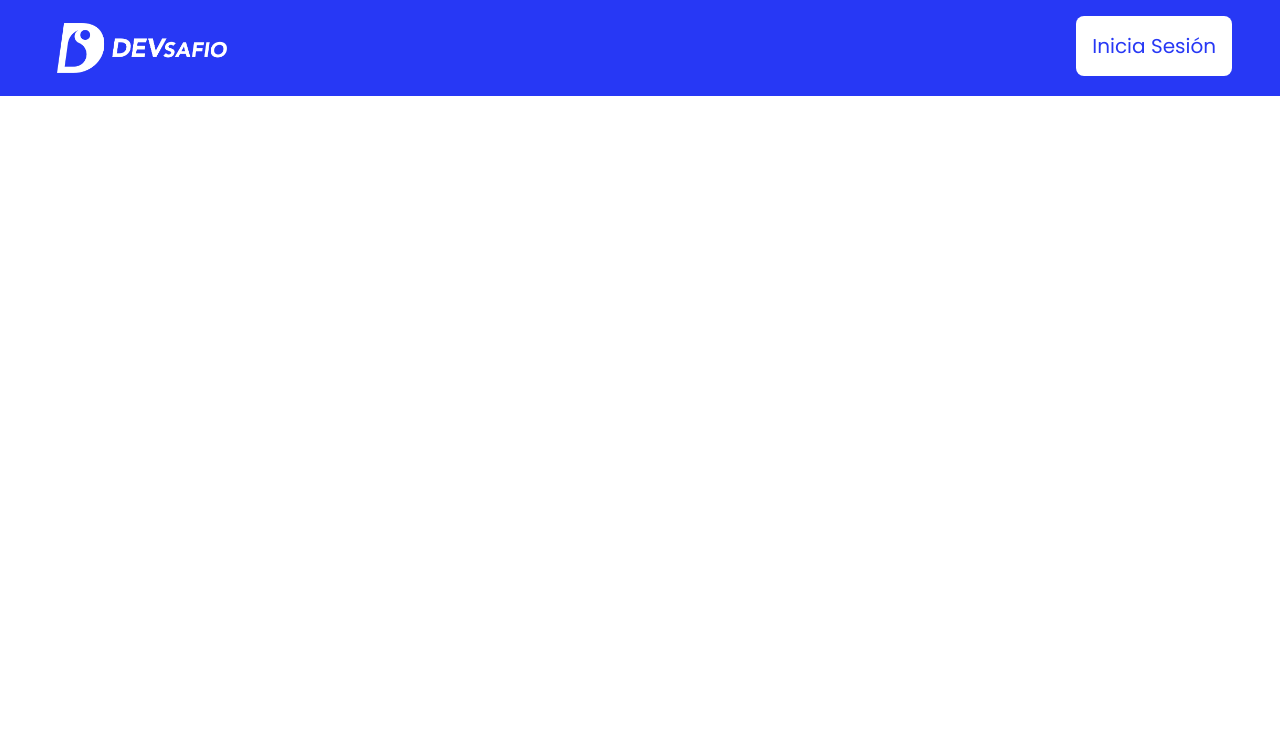
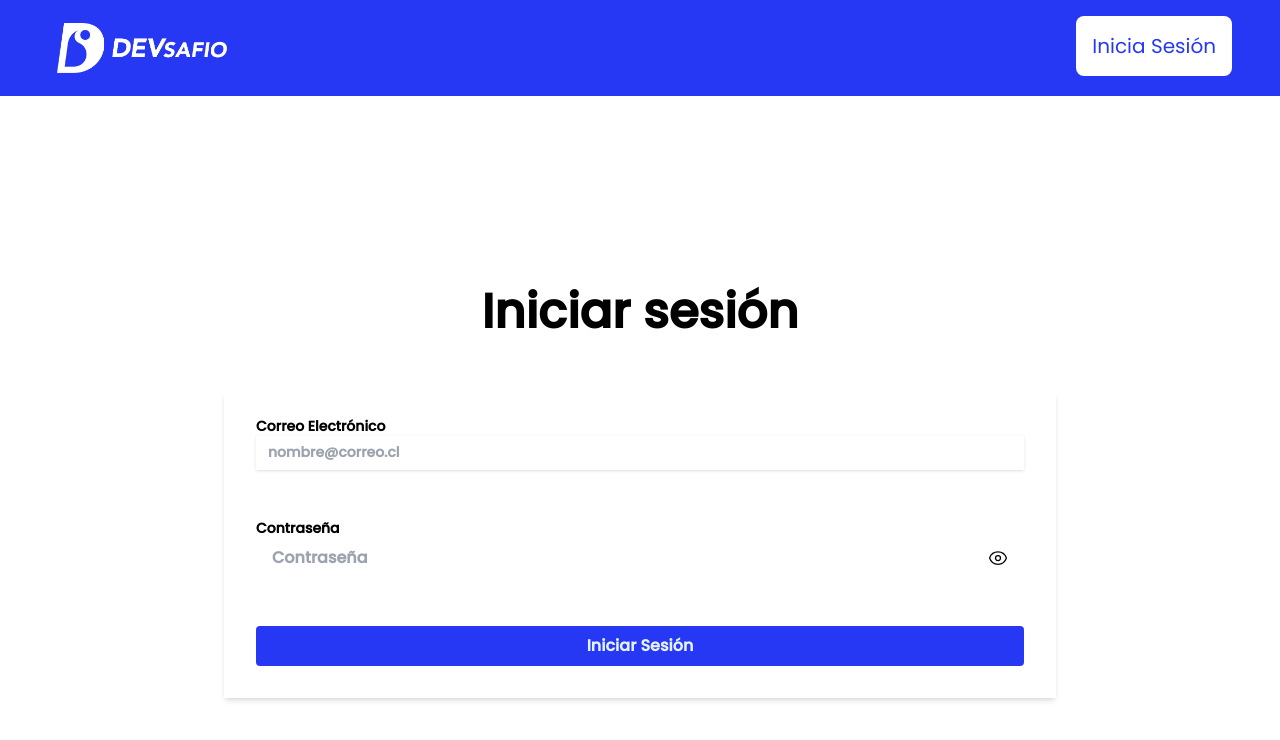
Before and after one commit to dlab-team/C11-Frontend, a React (Vite) app: page /login in a window 1280 px wide. Before the commit this address had no page. Shown: the top 740 px of the page. Built offline with nearby package versions, Linux system fonts and the light colour scheme.

Commit message:
se desarrolla primera parte de login modo celular y escritorio

```diff
--- a/src/App.jsx
+++ b/src/App.jsx
@@ -2,6 +2,7 @@
 import { BrowserRouter as Router, Routes, Route } from "react-router-dom"
 import "./App.css"
 import Nav from "./components/Nav"
+import Login from "./pages/Login"
 import Home from "./pages/landing/Home"
 
 function App() {
@@ -11,6 +12,7 @@ function App() {
         <Nav />
         <Routes>
           <Route exact path="/" element={<Home />} />
+          <Route exact path='/login' element={ <Login /> } />
         </Routes>
       </Router>
     </main>
--- a/src/components/LoginForm.jsx
+++ b/src/components/LoginForm.jsx
@@ -1,7 +1,102 @@
+import { useState } from "react"
+const LoginForm = () => {
+  const [isPasswordVisible, setIsPasswordVisible] = useState(false)
 
-const LoginForm = () => {
+  function togglePasswordVisibility() {
+    setIsPasswordVisible((prevState) => !prevState)
+  }
+
   return (
-    <div>LoginForm</div>
+    <div className="w-full">
+      <div className="bg-white shadow-md  lg:mx-56 px-8 pt-6 pb-8 mb-4">
+        <div
+          className="mb-12
+        "
+        >
+          <label className="block text-gray-700 text-sm mb-2">
+            Correo Electrónico
+            <input
+              className="shadow appearance-none borde w-full py-2 px-3 text-gray-700 leading-tight focus:outline-none focus:shadow-outline"
+              id="email"
+              type="email"
+              placeholder="nombre@correo.cl"
+              name="email"
+              autoComplete="off"
+            />
+          </label>
+        </div>
+
+        <label className="block text-gray-700 text-sm mb-2">
+          Contraseña
+          <div
+            className="relative mb-12
+          "
+          >
+            <input
+              type={isPasswordVisible ? "text" : "password"}
+              placeholder="Contraseña"
+              name="contraseña"
+              className="w-full borde
+            px-4
+            py-2
+            text-base
+            outline-none
+            focus:ring-blue-500 focus:border-blue-500 focus:ring-1"
+            />
+            <button
+              className="absolute inset-y-0 right-0 flex items-center px-4 text-gray-600"
+              onClick={togglePasswordVisibility}
+            >
+              {isPasswordVisible ? (
+                <svg
+                  xmlns="http://www.w3.org/2000/svg"
+                  fill="none"
+                  viewBox="0 0 24 24"
+                  strokeWidth={1.5}
+                  stroke="currentColor"
+                  className="w-5 h-5"
+                >
+                  <path
+                    strokeLinecap="round"
+                    strokeLinejoin="round"
+                    d="M3.98 8.223A10.477 10.477 0 001.934 12C3.226 16.338 7.244 19.5 12 19.5c.993 0 1.953-.138 2.863-.395M6.228 6.228A10.45 10.45 0 0112 4.5c4.756 0 8.773 3.162 10.065 7.498a10.523 10.523 0 01-4.293 5.774M6.228 6.228L3 3m3.228 3.228l3.65 3.65m7.894 7.894L21 21m-3.228-3.228l-3.65-3.65m0 0a3 3 0 10-4.243-4.243m4.242 4.242L9.88 9.88"
+                  />
+                </svg>
+              ) : (
+                <svg
+                  xmlns="http://www.w3.org/2000/svg"
+                  fill="none"
+                  viewBox="0 0 24 24"
+                  strokeWidth={1.5}
+                  stroke="currentColor"
+                  className="w-5 h-5"
+                >
+                  <path
+                    strokeLinecap="round"
+                    strokeLinejoin="round"
+                    d="M2.036 12.322a1.012 1.012 0 010-.639C3.423 7.51 7.36 4.5 12 4.5c4.638 0 8.573 3.007 9.963 7.178.07.207.07.431 0 .639C20.577 16.49 16.64 19.5 12 19.5c-4.638 0-8.573-3.007-9.963-7.178z"
+                  />
+                  <path
+                    strokeLinecap="round"
+                    strokeLinejoin="round"
+                    d="M15 12a3 3 0 11-6 0 3 3 0 016 0z"
+                  />
+                </svg>
+              )}
+            </button>
+          </div>
+        </label>
+
+        <div className="flex items-center justify-between">
+          <button
+            className="bg-blue-500 hover:bg-blue-700 text-[#E2F2FE] borde bg-[#2738F5] w-full py-2 px-4 rounded focus:outline-none focus:shadow-outline"
+            type="button"
+          >
+            Iniciar Sesión
+          </button>
+        </div>
+      </div>
+    </div>
   )
 }
 
--- /dev/null
+++ b/src/pages/Login.jsx
@@ -0,0 +1,13 @@
+import LoginForm from "../components/LoginForm"
+
+const Login = () => {
+  return (
+    <div className="mt-44 pt-4  font-semibold">
+      <h1 className=" mb-14 text-center text-5xl">Iniciar sesión</h1>
+      <LoginForm />
+
+    </div>
+  )
+}
+
+export default Login
```
